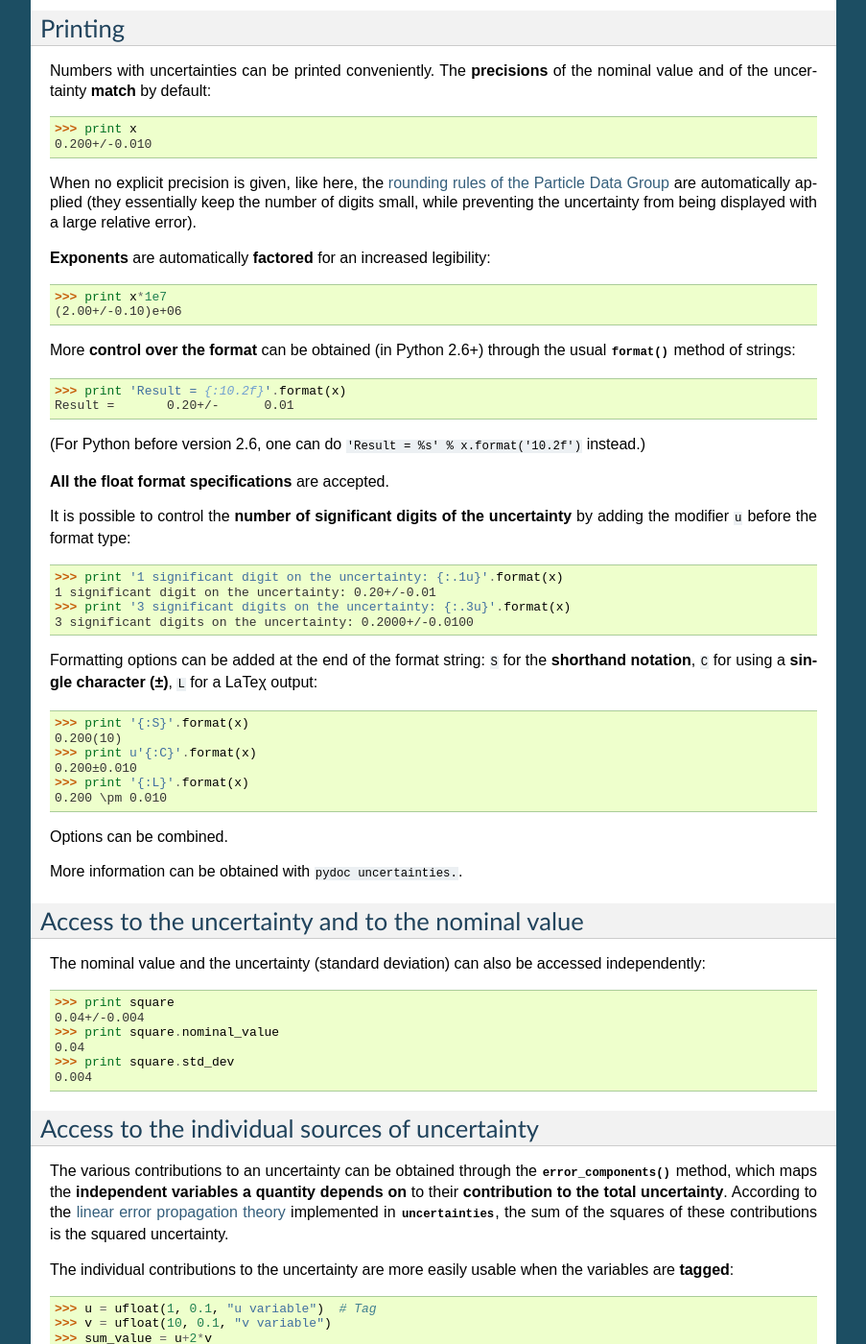
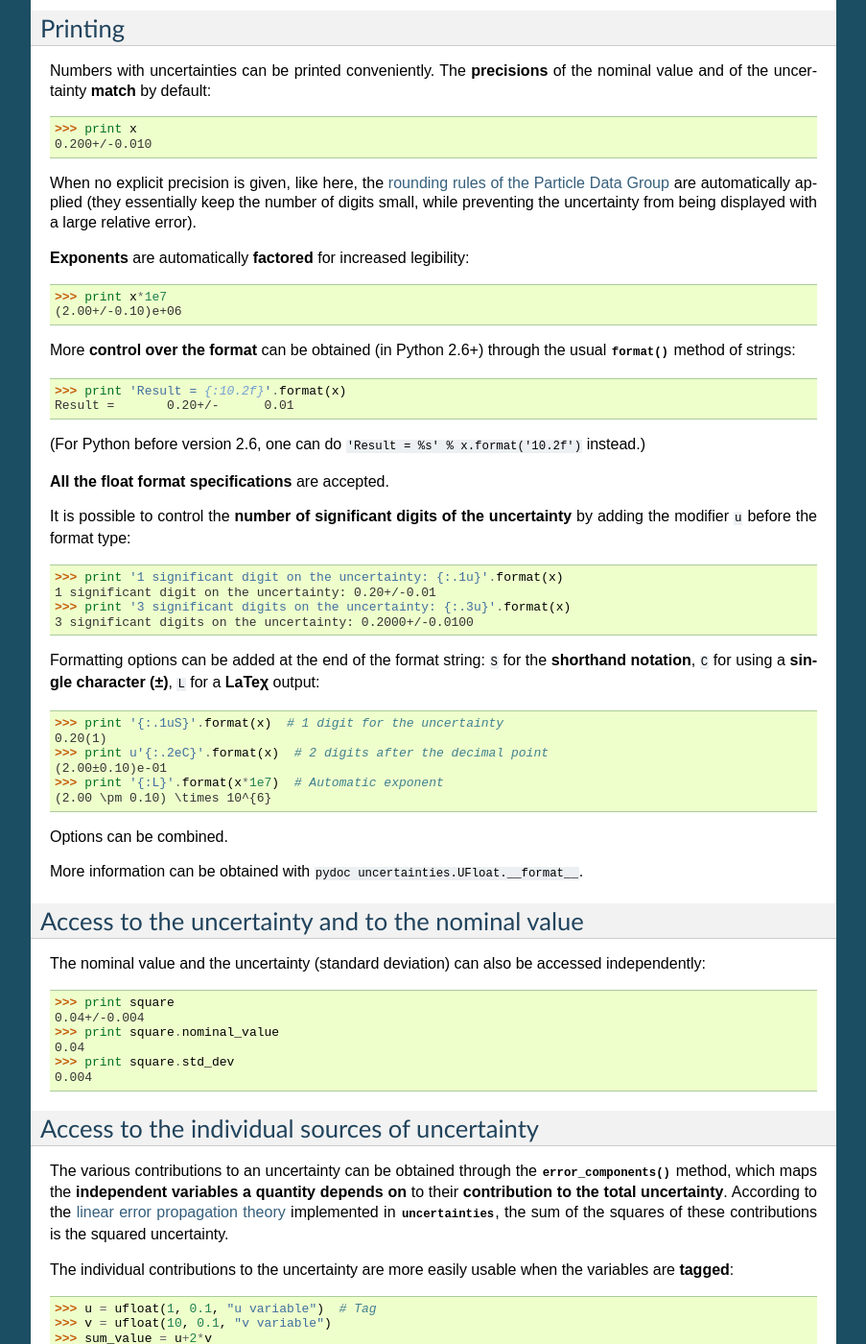
Before and after one commit to lmfit/uncertainties, a Sphinx documentation site: the page built from doc/user_guide.rst, in a window 1280 px wide and 1400 px high, scrolled down 2284 px. Shown: the whole window at 96% size, without its empty margins (198-1101 px from the left). Built offline with Sphinx 7.4.7, drawn with Linux system fonts in a browser that asks for light colours; the version number is read from the project's files by our own code.

Commit message:
Complete: documentation of the main formatting options.

```diff
--- a/doc/user_guide.rst
+++ b/doc/user_guide.rst
@@ -158,7 +158,7 @@ automatically applied (they essentially keep the number of digits
 small, while preventing the uncertainty from being displayed with a
 large relative error).
 
-**Exponents** are automatically **factored** for an increased legibility:
+**Exponents** are automatically **factored** for increased legibility:
 
   >>> print x*1e7
   (2.00+/-0.10)e+06
@@ -184,20 +184,19 @@ uncertainty** by adding the modifier ``u`` before the format type:
 
 Formatting options can be added at the end of the format string: ``S``
 for the **shorthand notation**, ``C`` for using a **single character
-(±)**, ``L`` for a LaTeχ output:
+(±)**, ``L`` for a **LaTeχ** output:
 
-  >>> print '{:S}'.format(x)
-  0.200(10)
-  >>> print u'{:C}'.format(x)
-  0.200±0.010
-  >>> print '{:L}'.format(x)
-  0.200 \pm 0.010
+  >>> print '{:.1uS}'.format(x)  # 1 digit for the uncertainty
+  0.20(1)
+  >>> print u'{:.2eC}'.format(x)  # 2 digits after the decimal point
+  (2.00±0.10)e-01
+  >>> print '{:L}'.format(x*1e7)  # Automatic exponent
+  (2.00 \pm 0.10) \times 10^{6}
 
 Options can be combined.
 
-More information can be obtained with ``pydoc uncertainties.``.
-
-.. !!!!!!!!!!!!!!
+More information can be obtained with ``pydoc
+uncertainties.UFloat.__format__``.
 
 .. index::
    pair: nominal value; of scalar
```
